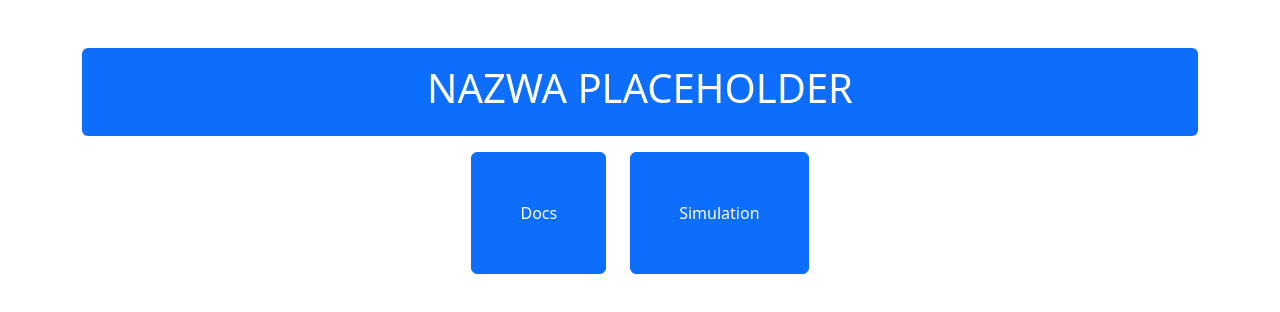
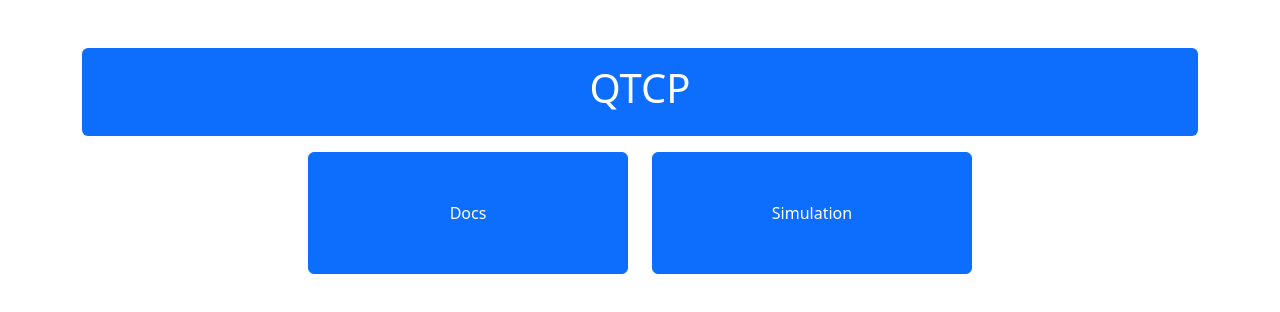
Before and after one commit to patynowskim/HacknarokX2026QuantumTransfer, a React app in the folder frontend/: page / in a window 1280 px wide. Shown: the top 312 px of the page. Built offline with nearby package versions, Linux system fonts and the light colour scheme; the HTML template or start-up script is replaced by a standard one.

Commit message:
Fronend sim

```diff
--- a/frontend/src/App.css
+++ b/frontend/src/App.css
@@ -2,3 +2,6 @@
     margin: 0;
     padding: 0;
 }
+button{
+    width: 20rem;
+}
--- a/frontend/src/App.jsx
+++ b/frontend/src/App.jsx
@@ -12,7 +12,7 @@ function Home() {
       <div className="row mb-3">
         <div className="col-12">
           <div className="p-3 bg-primary text-white rounded">
-            <h1>NAZWA PLACEHOLDER</h1>
+            <h1>QTCP</h1>
           </div>
         </div>
       </div>
--- a/frontend/src/Simulation.jsx
+++ b/frontend/src/Simulation.jsx
@@ -1,11 +1,24 @@
 import { useState } from 'react'
 import './Simulation.css'
+import { Link } from 'react-router-dom';
 
 function Simulation() {
-
+const menuItems = [
+    { name: 'Case One', path: '/one' },
+    { name: 'Case Two', path: '/two' },
+    { name: 'Case Three', path: '/three' },
+    { name: 'Case Four', path: '/four' },
+    { name: 'Case Five', path: '/five' },
+    { name: 'Case Six', path: '/six' },
+    { name: 'Case Seven', path: '/seven' },
+    { name: 'Case Eight', path: '/eight' },
+  ];
   return (
     <>
+    <div className='w-100 bg-primary text-center container p-3 rounded text-white mt-3'>
       <h1>Simulation</h1>
+    </div>
+
     </>
   )
 }
```
